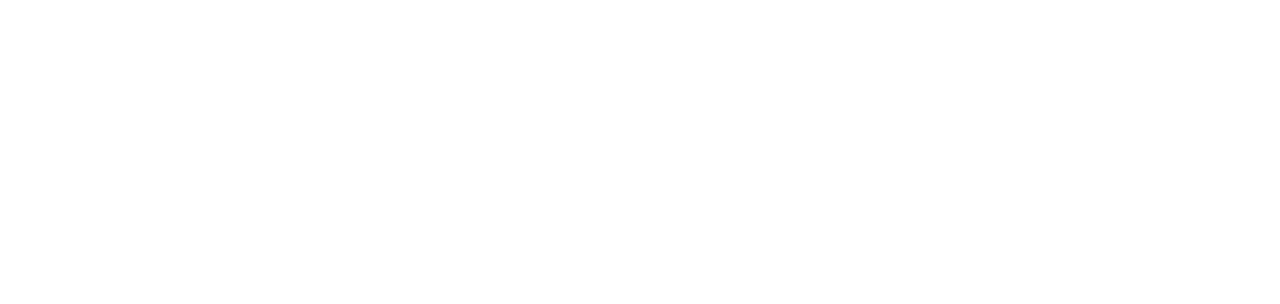
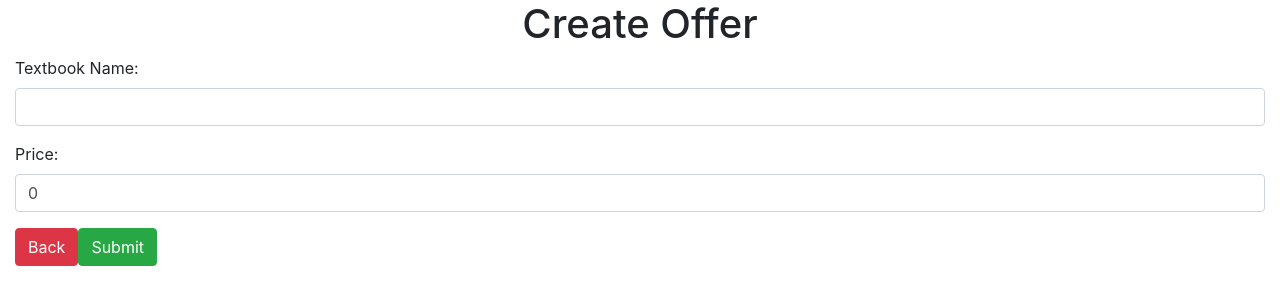
Before and after one commit to Spark-Group-Team-2018/Textbook-Problemo, an Angular app: page /create-offer in a window 1280 px wide. Before the commit this address led to /. Shown: the top 304 px of the page. Built offline with nearby package versions, Linux system fonts and the light colour scheme.

Commit message:
Created Offer Page

```diff
--- a/src/app/app.module.ts
+++ b/src/app/app.module.ts
@@ -12,7 +12,8 @@
 
 const appRoutes: Routes = [
   {path: '', component: ProfilePageComponent},
-  {path: 'create-textbook', component: TextbookCreationPageComponent}
+  {path: 'create-textbook', component: TextbookCreationPageComponent},
+  {path: 'create-offer', component: OfferCreationPageComponent}
 ]
 
 
--- a/src/app/offer-creation-page/offer-creation-page.component.html
+++ b/src/app/offer-creation-page/offer-creation-page.component.html
@@ -1,3 +1,22 @@
-<p>
-  offer-creation-page works!
-</p>
+<div class = "container-fluid">
+
+  <h1 class = "text-center">Create Offer</h1>
+
+  <form name = "create-textbook-form">
+
+      <div class = "form-group">
+        <label>Textbook Name: </label>
+        <input [(ngModel)] = "new_offer.textbook_name" class = "form-control" name = "textbook-name"/>
+      </div>
+
+      <div class = "form-group">
+        <label>Price:</label>
+        <input type = "number" [(ngModel)] = "new_offer.price" class = "form-control" name = "offer-price"/>
+      </div>
+
+      <button (click) = "goBack()" class = "btn btn-danger">Back</button>
+      <button (click) = "submitOffer()" class = "btn btn-success">Submit</button>
+
+  </form>
+
+</div>
--- a/src/app/offer-creation-page/offer-creation-page.component.ts
+++ b/src/app/offer-creation-page/offer-creation-page.component.ts
@@ -1,4 +1,8 @@
 import { Component, OnInit } from '@angular/core';
+
+import {Offer} from '../../models/offer';
+
+import { RouterModule, Routes, Router, ActivatedRoute }  from '@angular/router';
 
 @Component({
   selector: 'app-offer-creation-page',
@@ -7,9 +11,23 @@
 })
 export class OfferCreationPageComponent implements OnInit {
 
-  constructor() { }
+  public new_offer:Offer = Offer.createEmptyOffer();
+
+  constructor(
+    private route: ActivatedRoute,
+    private router: Router
+  ) { }
 
   ngOnInit() {
+
+  }
+
+  goBack() {
+    this.router.navigate(['/'])
+  }
+
+  submitOffer() {
+    alert(JSON.stringify(this.new_offer));
   }
 
 }
--- a/src/app/profile-page/profile-page.component.html
+++ b/src/app/profile-page/profile-page.component.html
@@ -1,10 +1,9 @@
 <div class = "container-fluid">
 
   <br>
+
   <a href = "/create-textbook">Create Textbook</a>
-
-
-
-
+  <br>
+  <a href = "/create-offer">Create Offer</a>
 
 </div>
--- /dev/null
+++ b/src/models/offer.ts
@@ -0,0 +1,10 @@
+export class Offer {
+
+  textbook_name:string
+  price:number
+
+  static createEmptyOffer () {
+    return <Offer>{textbook_name: "", price: 0}
+  }
+
+}
```
